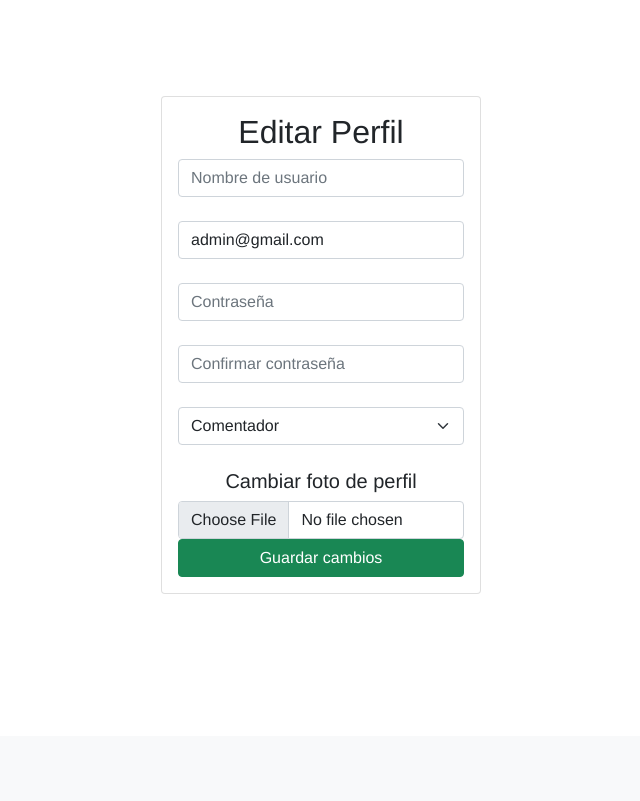
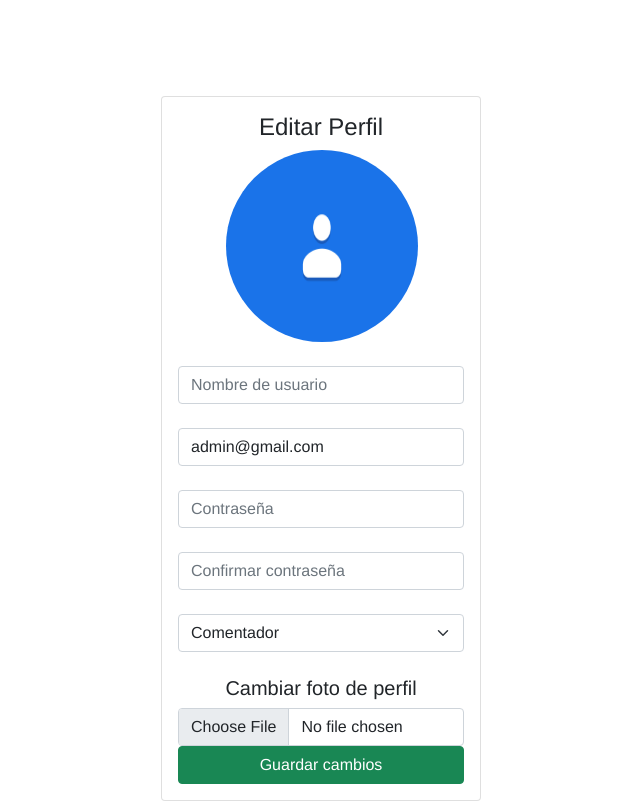
Before and after one commit to ulisespallares888/blog_informatorio, a Django app: page /editar_perfil/1 in a window 1280 px wide. Shown: the part 64-865 px from the top of the page, without its empty margins (335-975 px from the left). Before the commit the page ends 658 px from the top, so only its background shows below. Run offline with Django 3.2, Linux system fonts and the light colour scheme; a user stored in the database is signed in; data comes from the database, SQL or seed files in the repository; both versions use the stored data as it was after the commit; some libraries are stand-ins or nearby versions.

Commit message:
altos cambios

```diff
--- a/blog/feed/templates/editar_perfil.html
+++ b/blog/feed/templates/editar_perfil.html
@@ -20,8 +20,10 @@
         <br><br>
     <div class="card ">
         <div class="card-body" >
-            <h2 style="text-align: center;">Editar Perfil</h2>
-            <form action="{% url 'crear_usuario' %}" method="POST" class="form" enctype="multipart/form-data" > {% csrf_token %}
+            <h4 style="text-align: center;">Editar Perfil</h4>
+            <img src="{{usuario_editar.foto.url }}" style="width: 12rem; height: 12rem; border-radius: 6rem; margin-left: 3rem;  " >
+            <br><br>
+            <form action="{% url 'editar_perfil_guardar' id=user.id %}" method="POST" class="form" enctype="multipart/form-data" > {% csrf_token %}
                 <div class="form-gourp">
                     <input type="text" placeholder="Nombre de usuario" id="txtnombre" velue="{{user.name}}"name="txtnombre" class="form-control" minlength="1" maxlength="50">
                 </div>
@@ -53,7 +55,7 @@
                 <div>
 
                     <h5 style="text-align: center;">Cambiar foto de perfil</h5>
-                    <input type="file"  id="txtimagen"  name="txtimagen"  class="form-control" accept="image/*">
+                    <input type="file"  id="txtfoto"  name="txtfoto"  class="form-control" accept="image/*">
 
 
                 </div>
--- a/blog/feed/templates/editar_post.html
+++ b/blog/feed/templates/editar_post.html
@@ -50,7 +50,7 @@
     <br>
 
     <div class="form-gourp">
-        <input type="file" id="txtimagen"  name="txtimagen" >
+        <input type="file" id="txtimagen"  name="txtimagen" value="{{post_editar.imagen.url}}" >
     </div>
     <br>
     <div class="form-group">
--- a/blog/feed/templates/feed.html
+++ b/blog/feed/templates/feed.html
@@ -77,7 +77,7 @@
 
 
       <br>
-        <a  class="btn btn-success " href="{% url 'perfil_usuario' %}"  style="width: auto; margin-left: 5rem;">Crear Posteo</a>
+        <a  class="btn btn-success " href="{% url 'perfil_usuario' %}"  style="width: 16rem; margin-left: 1rem;">Crear Posteo</a>
         <br>
 
 
--- a/blog/feed/urls.py
+++ b/blog/feed/urls.py
@@ -30,6 +30,5 @@ urlpatterns = [
     path('editar_perfil/<id>', views.editar_perfil, name='editar_perfil'),
     path('editar_post/<id>', views.editar_post, name='editar_post'),
     path('editar_post_guardar/<id>', views.editar_post_guardar, name='editar_post_guardar'),
-
-
+    path('editar_perfil_guardar/<id>', views.editar_perfil_guardar, name='editar_perfil_guardar'),
 ]
--- a/blog/feed/views.py
+++ b/blog/feed/views.py
@@ -227,12 +227,14 @@ def editar_post_guardar(request,id):
     titulo = request.POST.get('txttitulo',"titulo_nada")
     contenido = request.POST.get('txtcontenido',"contenido_nada")
     categoria = request.POST.get('txtcategoria',"categoria_nada")
+    imagen = request.FILES.get('txtimagen',"imagen_nada")
     if titulo != "" and contenido != "":
         post_editar = post.objects.get(id=id)
         post_editar.titulo = titulo
         post_editar.contenido = contenido
         post_editar.pre_contenido = contenido[:200]
         post_editar.catetoria_id = categoria
+        post_editar.imagen = imagen
         post_editar.save()
 
         messages.success(request, 'Post editado correctamente')
@@ -307,13 +309,15 @@ def editar_perfil(request,id):
 def editar_perfil_guardar(request,id):
     nombre = request.POST['txtnombre']
     email = request.POST['txtemail']
-    foto = request.POST['txtfoto']
+    foto = request.FILES.get('txtfoto')
     if nombre != "" and email != "":
         usuario_editar = usuario.objects.get(id=id)
-        usuario_editar.nombre = nombre
-        usuario_editar.email = email
+        user_editar = User.objects.get(id=id)
+        user_editar.nombre = nombre
+        user_editar.email = email
         usuario_editar.foto = foto
         usuario_editar.save()
+        user_editar.save()
         messages.success(request, 'Perfil editado correctamente')
     else:
         messages.warning(request, 'Hay campos vacios')
```
Also changed, not shown: blog/db.sqlite3, blog/media/fotos_perfil/1124061.jpg (added), blog/media/fotos_perfil/1810495_1_3QIEGYM.jpg (added), blog/media/fotos_perfil/1810495_1_gaej6uX.jpg (added), blog/media/fotos_perfil/1810495_1_zqfLt1g.jpg (added), blog/media/imagenes_posts/1810495_1.jpg (added), blog/media/imagenes_posts/1810495_1_CHiHjBF.jpg (added), blog/media/imagenes_posts/1810495_1_XATAp4W.jpg (added), blog/media/imagenes_posts/ecologia-mundial-naturaleza-medioambiente-11875856_bhLi0iC.jpg (added).
